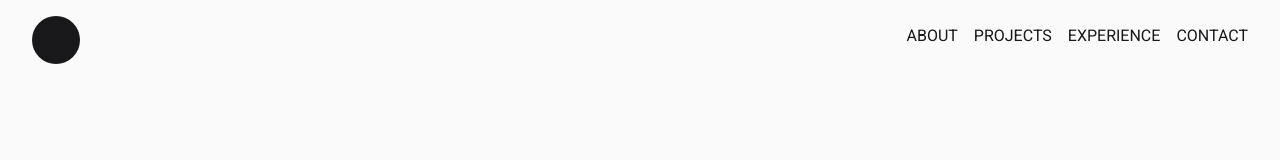
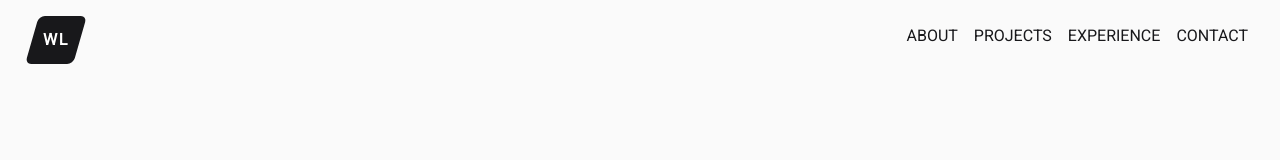
Before and after one commit to williamalowe/portfolio, a Next.js app: page / in a window 1280 px wide. Shown: the top 160 px of the page. Built offline with nearby package versions, Linux system fonts and the light colour scheme.

Commit message:
styles: adjust header logo styles

```diff
--- a/src/components/experience.tsx
+++ b/src/components/experience.tsx
@@ -7,7 +7,10 @@ export default function Experience() {
       id="experience"
       className="relative min-h-screen w-full flex flex-col bg-zinc-50 text-zinc-900 justify-center"
     >
-      <div className="flex flex-col mt-24"></div>
+      <div className="flex flex-col mt-24">
+        {/* content here */}
+
+      </div>
 
       <Link className="absolute bottom-2 left-[50%]" href="#contact">
         <BsCaretDownFill />
--- a/src/components/header.tsx
+++ b/src/components/header.tsx
@@ -36,7 +36,9 @@ export default function Header() {
   return (
     <header className="fixed top-0 left-0 z-50 px-8 py-4 flex items-center w-full bg-zinc-50">
       <Link href="#home">
-        <div className="w-12 h-12 rounded-full bg-zinc-900" />
+        <div className="w-12 h-12 -skew-x-[16deg] rounded-md bg-zinc-900 flex items-center justify-center">
+          <h5 className="text-white font-bold tracking-widest skew-x-[16deg]">WL</h5>
+        </div>
       </Link>
       <nav className="ml-auto">
         <ul className="flex gap-x-4 uppercase">
```
